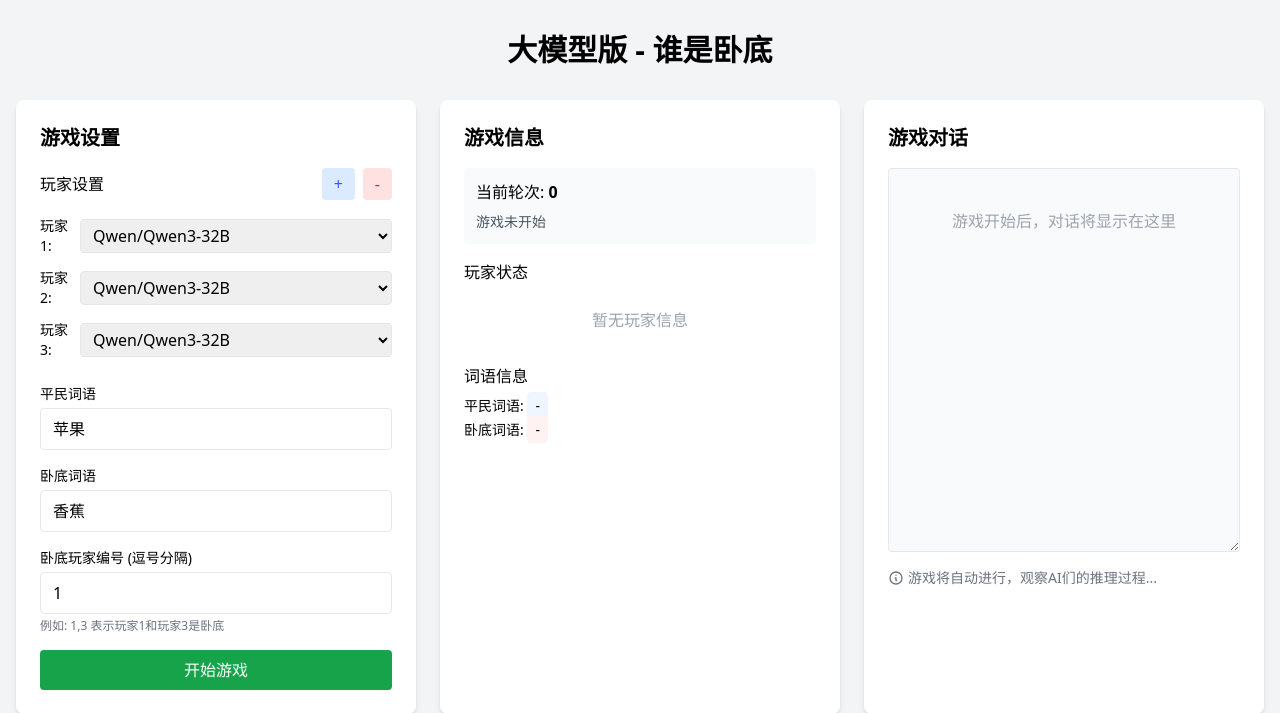
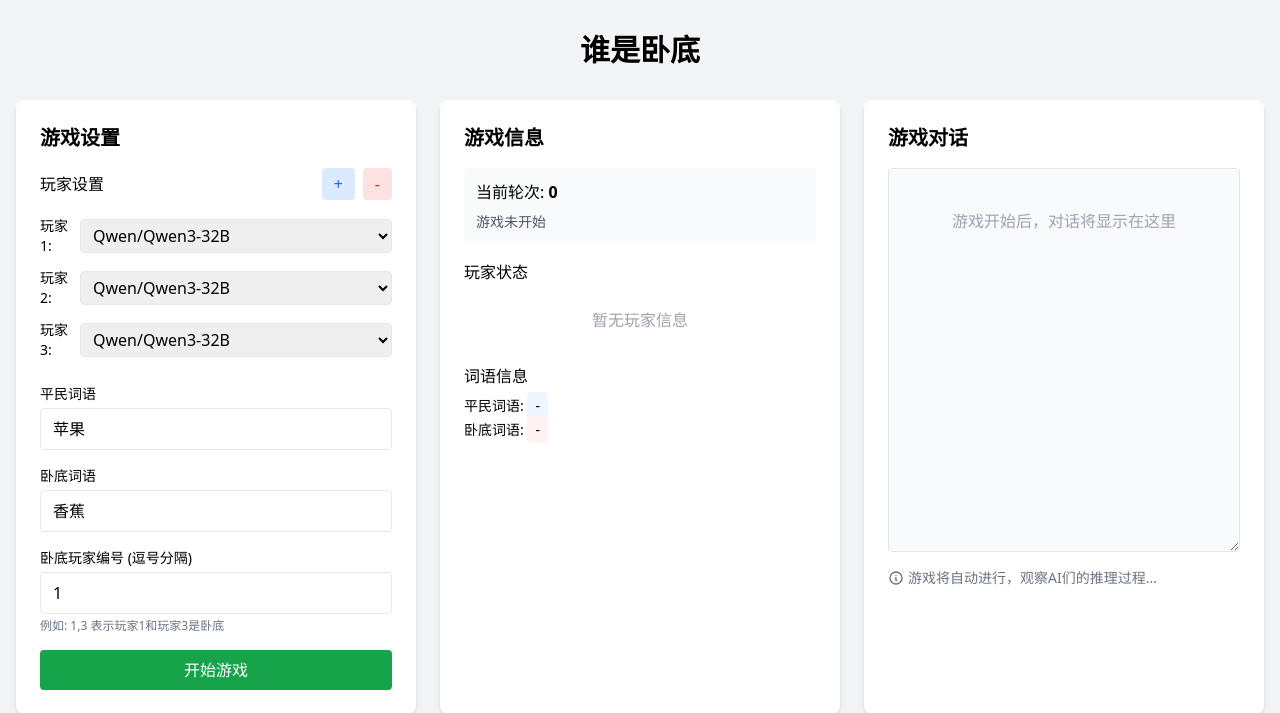
Before and after one commit to sunshine-JLU/Who_is_the_undercover_agent_LLM, a Flask app: page / in a window 1280 px wide. Shown: the top 713 px of the page. Run offline with Flask 3, Linux system fonts and the light colour scheme; some libraries are stand-ins or nearby versions.

Commit message:
Update index.html

```diff
--- a/templates/index.html
+++ b/templates/index.html
@@ -3,7 +3,7 @@
 <head>
     <meta charset="UTF-8">
     <meta name="viewport" content="width=device-width, initial-scale=1.0">
-    <title>大模型版 - 谁是卧底</title>
+    <title>谁是卧底</title>
     <script src="https://cdn.tailwindcss.com"></script>
     <style>
         .player-bubble {
@@ -38,7 +38,7 @@
 </head>
 <body class="bg-gray-100">
     <div class="container mx-auto px-4 py-8">
-        <h1 class="text-3xl font-bold text-center mb-8">大模型版 - 谁是卧底</h1>
+        <h1 class="text-3xl font-bold text-center mb-8">谁是卧底</h1>
 
         <div class="grid grid-cols-1 lg:grid-cols-3 gap-6">
             <!-- 游戏设置面板 -->
```
